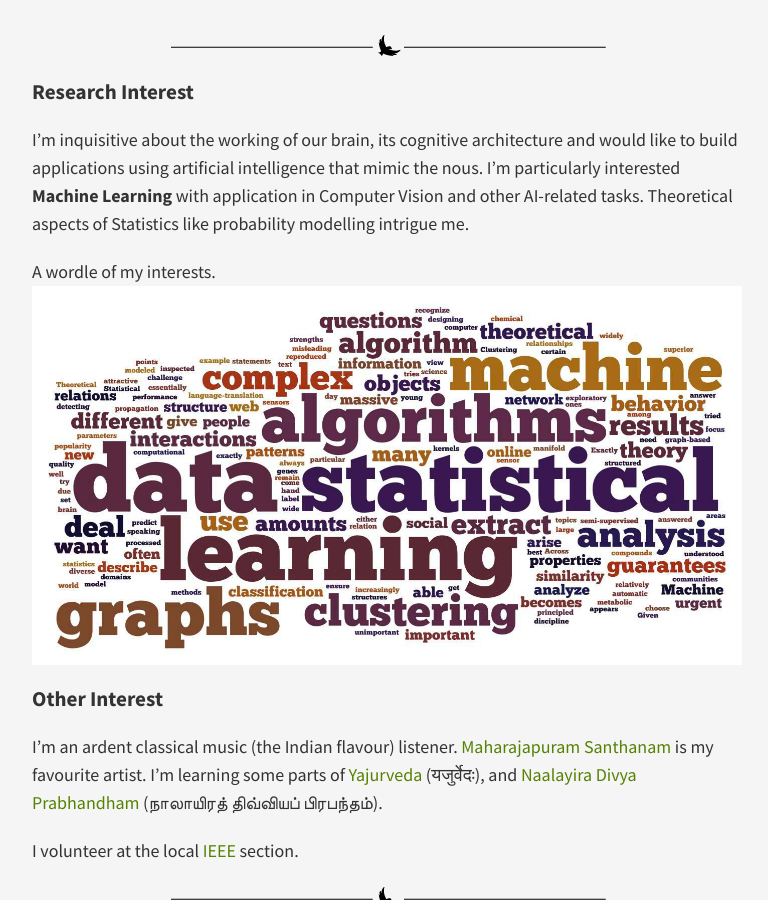
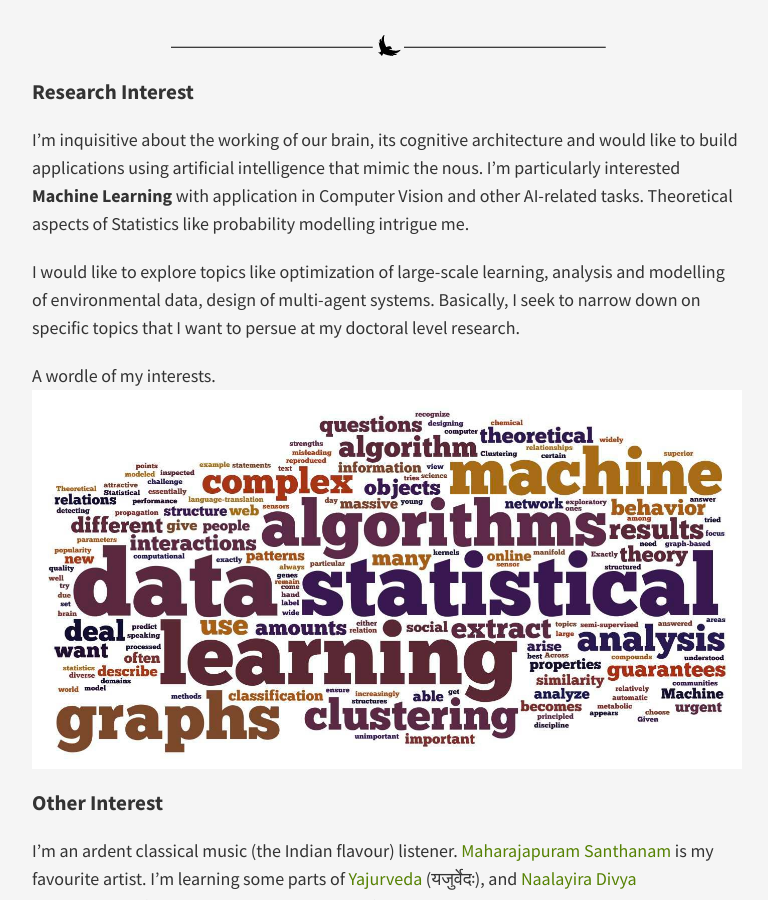
Before and after one commit to forkmsrini/forkmsrini.github.io-master, a Jekyll site: the page built from index.md, in a window 1280 px wide and 900 px high, scrolled down 522 px. Shown: the whole window, without its empty margins (253-1021 px from the left). Built offline with Jekyll 4.4.1, drawn with Linux system fonts in a browser that asks for light colours; nearby versions of some CDN libraries; Markdown is read by kramdown in place of the engine named in the settings.

Commit message:
Update index.md

```diff
--- a/index.md
+++ b/index.md
@@ -31,6 +31,8 @@ I currently work as a Project Assistant at the [Medical Intelligence and Languag
 
 I'm inquisitive about the working of our brain, its cognitive architecture and would like to build applications using artificial intelligence that mimic the nous. I'm particularly interested **Machine Learning** with application in Computer Vision and other AI-related tasks. Theoretical aspects of Statistics like probability modelling intrigue me.
 
+I would like to explore topics like optimization of large-scale learning, analysis and modelling of environmental data, design of  multi-agent systems. Basically, I seek to narrow down on specific topics that I want to persue at my doctoral level research.
+
 A wordle of my interests.
 <img style="float:right" src="/public/images/riWordle.jpg">
 
```
